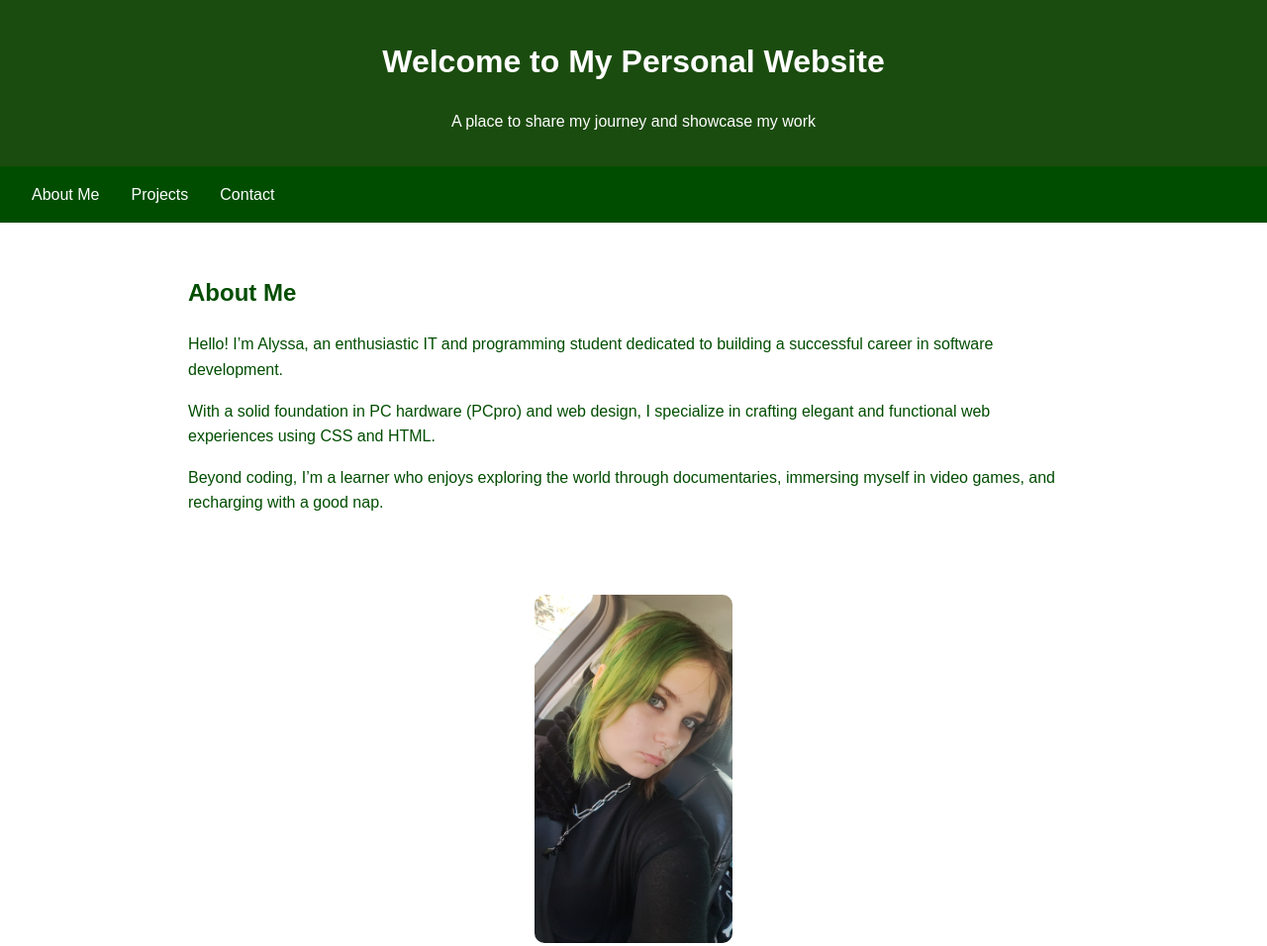
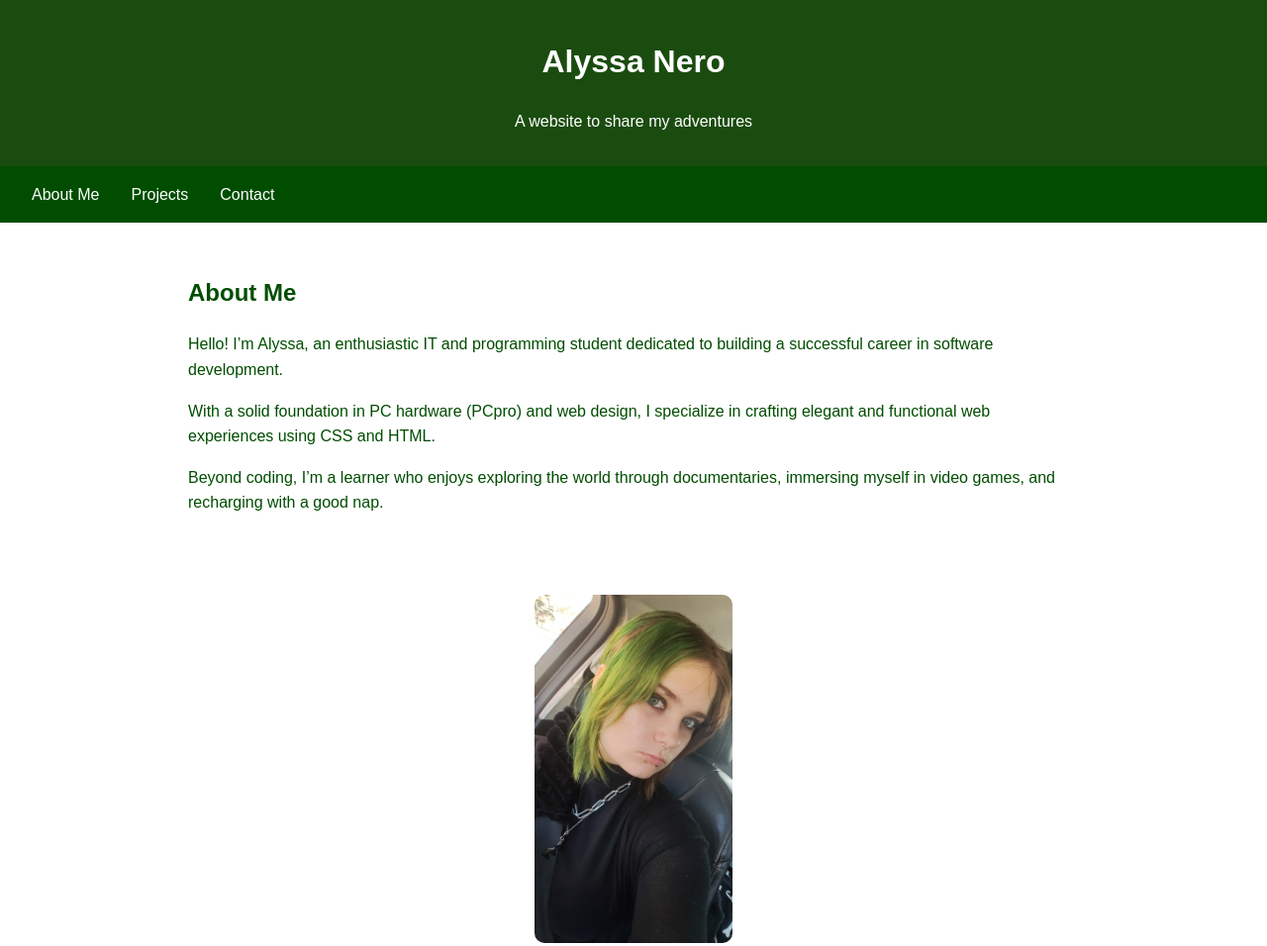
Before and after one commit to Duckxx3/my-project, a plain HTML site: page index.html in a window 1280 px wide. Shown: the top 956 px of the page at 99% size. Drawn offline with Linux system fonts and the light colour scheme.

Commit message:
Update index.html

```diff
--- a/index.html
+++ b/index.html
@@ -122,8 +122,8 @@
 </head>
 <body>
     <header>
-        <h1>Welcome to My Personal Website</h1>
-        <p>A place to share my journey and showcase my work</p>
+        <h1>Alyssa Nero</h1>
+        <p>A website to share my adventures</p>
     </header>
 
     <nav>
```
